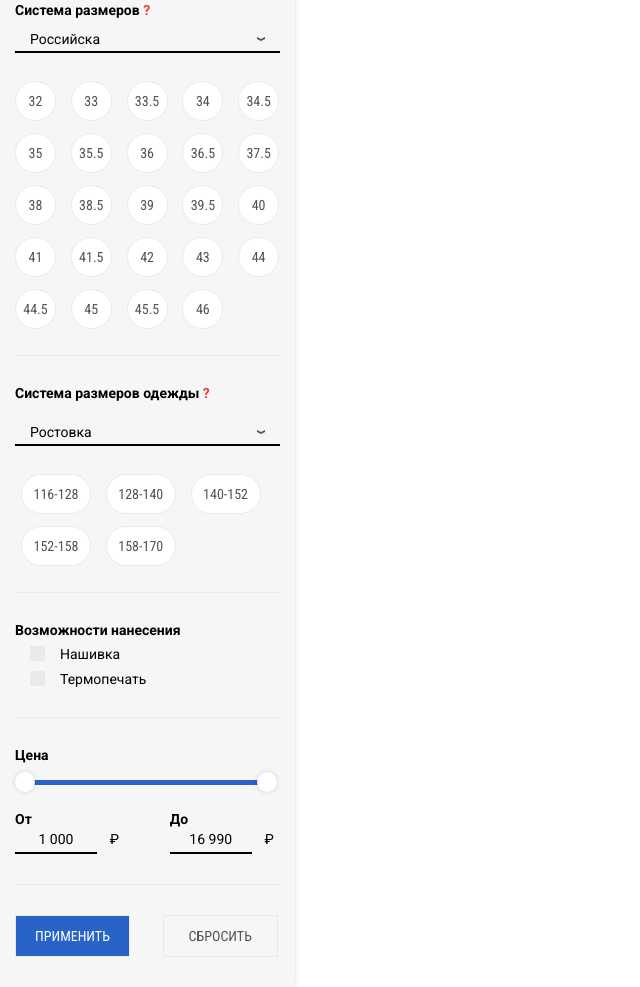
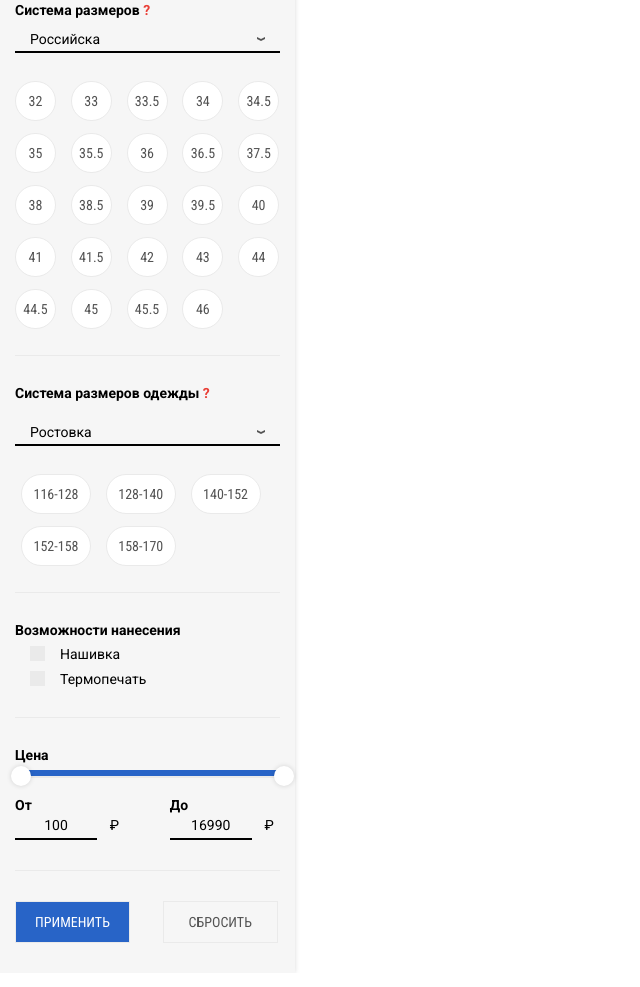
Before and after one commit to vitalii-chmovzh/pf, a website: page source/cleats-filter.html in a window 1280 px wide. Shown: the part 891-1878 px from the top of the page, without its empty margins (0-640 px from the left). Drawn offline with nearby package versions, Linux system fonts and the light colour scheme; files that its build step writes are made by us from their sources.

Commit message:
range slider added

```diff
--- a/source/cleats-filter.html
+++ b/source/cleats-filter.html
@@ -8,6 +8,7 @@
     <title>Template</title>
     <link href="css/normalize.css" rel="stylesheet">
     <link href="css/animate.css" rel="stylesheet">
+    <link rel="stylesheet" href="https://code.jquery.com/ui/1.11.4/themes/smoothness/jquery-ui.css">
     <link href="css/hover.css" rel="stylesheet">
     <link href="css/style.css" rel="stylesheet">
     <!-- Adding Roboto in indian style-->
@@ -283,24 +284,26 @@
 
 			<section class="filter-form__price">
 				<span class="filter-form__caption">Цена</span>
-				<div class="range-controls">
+				<!-- <div class="range-controls">
 					<div class="range-controls__min-toggle"></div>
 					<div class="range-controls__scale"></div>
 					<div class="range-controls__max-toggle"></div>
-				</div>
+				</div> -->
+				<div id="ui-slider"></div>
 
 				<div class="price-output">
 					<div class="price-output__row">
 						<label class="filter-form__caption" for="min-price">От</label>
-						<input id="min-price" type="text" value="1 000">
+						<input id="min-price" type="text" value="">
 						<i class="ruble-icon">&#8381;</i>
 					</div>
 					<div class="price-output__row">
 						<label class="filter-form__caption" for="max-price">До</label>
-						<input id="max-price" type="text" value="16 990">
+						<input id="max-price" type="text" value="">
 						<i class="ruble-icon">&#8381;</i>
 					</div>
 				</div>
+
 			</section>
 
 			<div class="filter-form__actions">
@@ -312,8 +315,9 @@
 
 	</section>
 
- <script src="https://ajax.googleapis.com/ajax/libs/jquery/1.11.2/jquery.min.js">
+<script src="https://ajax.googleapis.com/ajax/libs/jquery/1.11.2/jquery.min.js">
 </script>
- <script src="js/script.js"></script>
+<script src="https://code.jquery.com/ui/1.11.4/jquery-ui.js"></script>
+<script src="js/script.js"></script>
 </body>
 </html>
--- a/source/js/script.js
+++ b/source/js/script.js
@@ -50,6 +50,24 @@ $(document).ready(function () {
     }, 200);
   });
 
+
+
+// Price range
+
+$(function() {
+    $( "#ui-slider" ).slider({
+      range: true,
+      min: 0,
+      max: 16990,
+      values: [ 100, 16990 ],
+      slide: function( event, ui ) {
+        $( "#min-price" ).val( ui.values[ 0 ] );
+        $( "#max-price" ).val( ui.values[ 1 ] );
+      }
+    });
+    $( "#min-price" ).val($( "#ui-slider" ).slider( "values", 0 ));
+    $( "#max-price" ).val($( "#ui-slider" ).slider( "values", 1 ));
+});
 
  // SIZES TOGGLING
 
--- a/source/less/cleats-filter.less
+++ b/source/less/cleats-filter.less
@@ -537,88 +537,124 @@
 	}
 }
 
-.range-controls{
-  background: url("../img/bg.jpg") center center no-repeat;
-  background-size: 250px 5px;
+// .range-controls {
+//   background: url("../img/bg.jpg") center center no-repeat;
+//   background-size: 250px 5px;
 
-    @media(min-width: @screen-sm) and (max-width: @screen-lg){
-      background-size: 180px 5px;
-    }
+//     @media(min-width: @screen-sm) and (max-width: @screen-lg){
+//       background-size: 180px 5px;
+//     }
 
-    @media(min-width: @screen-lg){
-      background-size: 226px 5px;
-    }
+//     @media(min-width: @screen-lg){
+//       background-size: 226px 5px;
+//     }
 
-    @media(min-width: @screen-xlg){
-      background-size: 339px 5px;
-    }
+//     @media(min-width: @screen-xlg){
+//       background-size: 339px 5px;
+//     }
 
-	&__scale{
+// 	&__scale{
+//       position: relative;
+// 		vertical-align: middle;
+// 		display: inline-block;
+// 		height: 5px;
+// 		width: 250px;
+// 		background: @blue;
+
+//         @media(min-width: @screen-sm) and (max-width: @screen-lg){
+// 		    width: 180px;
+//         }
+
+//         @media(min-width: @screen-lg){
+// 		    width: 226px;
+//         }
+
+//         @media(min-width: @screen-xlg){
+// 		    width: 339px;
+//         }
+
+//       &:after{
+//         position: absolute;
+//         content: '';
+//         height: 5px;
+//         width: 250px;
+//         top: 0;
+//         left: 0;
+//       }
+
+// 		&--inactive{
+// 			background: @border-color;
+// 		}
+// 	}
+
+// 	&__min-toggle, &__max-toggle{
+// 		position: relative;
+//         cursor: pointer;
+// 		z-index: 20;
+// 		vertical-align: middle;
+// 		display: inline-block;
+// 		width: 20px;
+// 		height: 20px;
+// 		border-radius: 50%;
+// 		background: #fff;
+// 		box-shadow: 0px 0px 5px 0px rgba(0, 0, 0, 0.15);
+//         transition: .3s;
+
+//         @media(min-width: @screen-md){
+//           &:hover{
+//            background: #000;
+//           }
+//         }
+// 	}
+
+// 	&__min-toggle{
+// 		margin-right: -5px;
+// 	}
+
+// 	&__max-toggle{
+// 		margin-left: -5px;
+// 	}
+
+// }
+
+// .range-controls{
+// 	margin-bottom: 20px;
+// }
+#ui-slider {
+  border:none!important;
+  height: 6px;
+  margin-bottom: 20px;
+  background: @border-color;
+  .ui-slider-range{
     position: relative;
     vertical-align: middle;
     display: inline-block;
-		height: 5px;
+    height: 6px;
     width: 250px;
-		background: @blue;
-
-        @media(min-width: @screen-sm) and (max-width: @screen-lg){
-		    width: 180px;
+    top: -5px;
+    background: #2864c7;
   }
-
-        @media(min-width: @screen-lg){
-		    width: 226px;
-        }
-
-        @media(min-width: @screen-xlg){
-		    width: 339px;
-        }
-
-      &:after{
-        position: absolute;
-        content: '';
-        height: 5px;
-        width: 250px;
-        top: 0;
-        left: 0;
-      }
-
-		&--inactive{
-			background: @border-color;
-		}
-	}
-
-	&__min-toggle, &__max-toggle{
-		position: relative;
+  .ui-slider-handle{
     cursor: pointer;
-		z-index: 20;
-		vertical-align: middle;
-		display: inline-block;
     width: 20px;
     height: 20px;
+    border: none;
     border-radius: 50%;
     background: #fff;
     box-shadow: 0px 0px 5px 0px rgba(0, 0, 0, 0.15);
-        transition: .3s;
-
+    top: -0.6em;
+      &:focus {
+        outline: none;
+      }
       @media(min-width: @screen-md){
+        &:active{
+          background: #000;
+        }
         &:hover{
           background: #000;
         }
       }
   }
-
-	&__min-toggle{
-		margin-right: -5px;
-	}
-
-	&__max-toggle{
-		margin-left: -5px;
-	}
-
-}
-
-.range-controls{
-	margin-bottom: 20px;
 }
 
 .price-output{
```
Also changed, not shown: source/css/style.css. Lines whose indentation alone changed are shown as unchanged.
